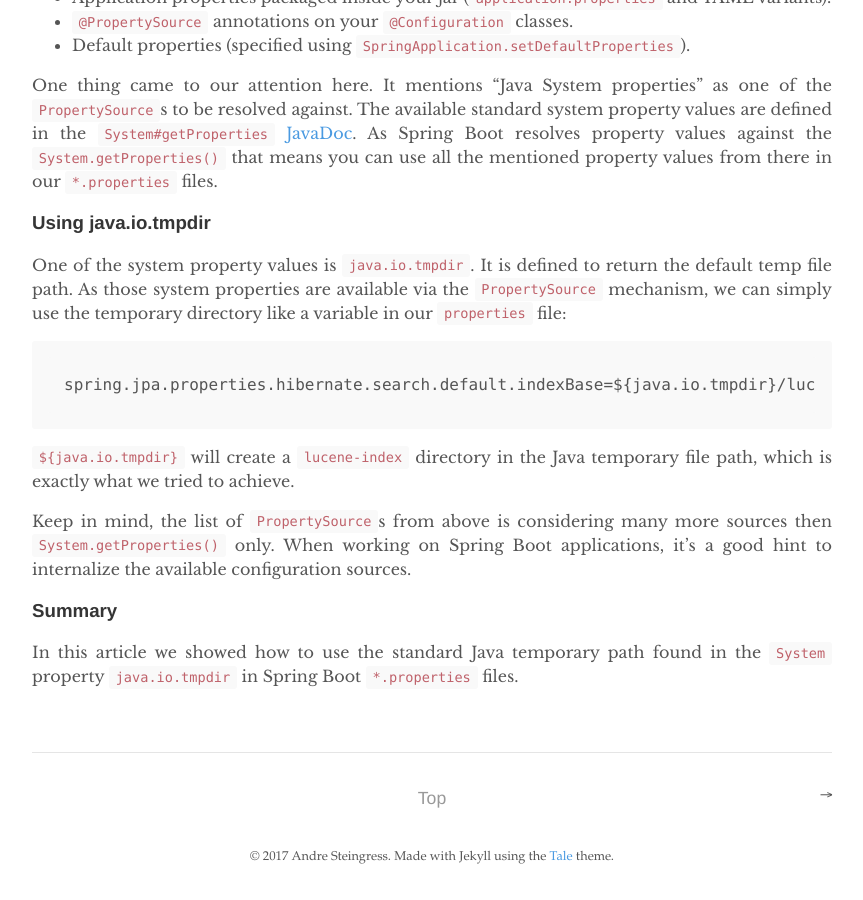
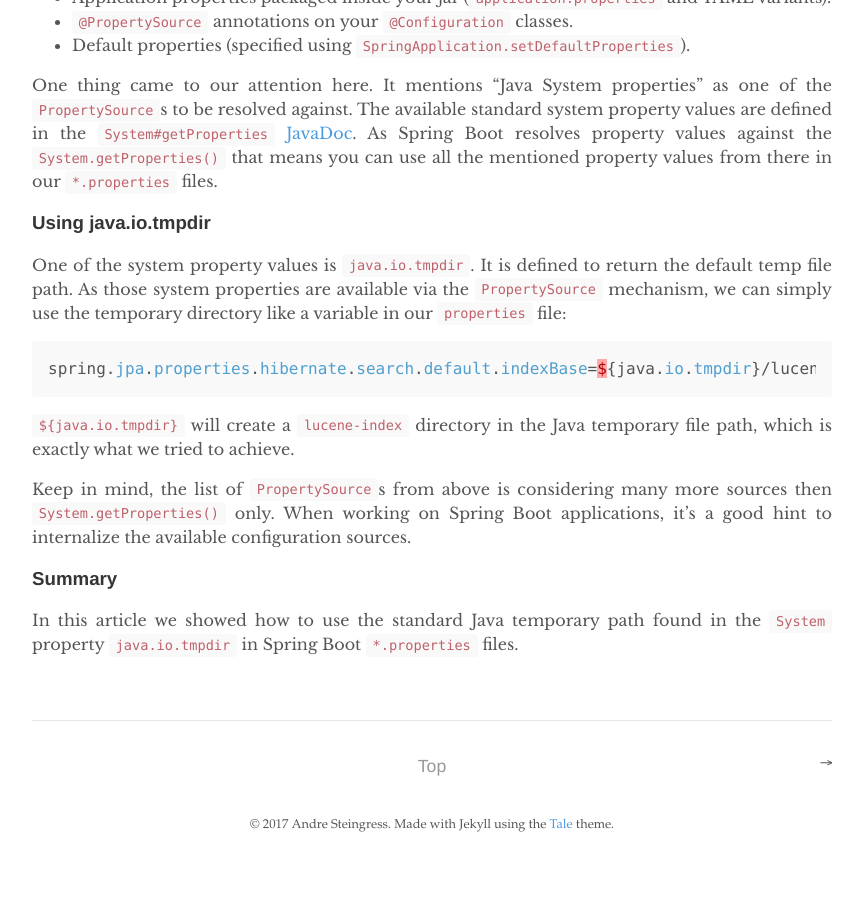
Before and after one commit to andresteingress/andresteingress.github.io, a Jekyll site: the page built from _posts/2017-10-09-spring-boot-placeholders.md, in a window 1280 px wide and 900 px high, scrolled down 1297 px. Shown: the whole window, without its empty margins (208-1071 px from the left). Built offline with Jekyll 4.4.1, drawn with Linux system fonts in a browser that asks for light colours; comment, search, counter and statistics services are not loaded; after the commit the page ends 2165 px from its top, so only the background shows below that.

Commit message:
fixed code section

````diff
--- a/_posts/2017-10-09-spring-boot-placeholders.md
+++ b/_posts/2017-10-09-spring-boot-placeholders.md
@@ -47,9 +47,9 @@ One thing came to our attention here. It mentions "Java System properties" as on
 
 One of the system property values is `java.io.tmpdir`. It is defined to return the default temp file path. As those system properties are available via the `PropertySource` mechanism, we can simply use the temporary directory like a variable in our `properties` file:
 
-```
+{% highlight java %}
 spring.jpa.properties.hibernate.search.default.indexBase=${java.io.tmpdir}/lucene-index/
-```
+{% endhighlight %}
 
 `${java.io.tmpdir}` will create a `lucene-index` directory in the Java temporary file path, which is exactly what we tried to achieve.
 
````
